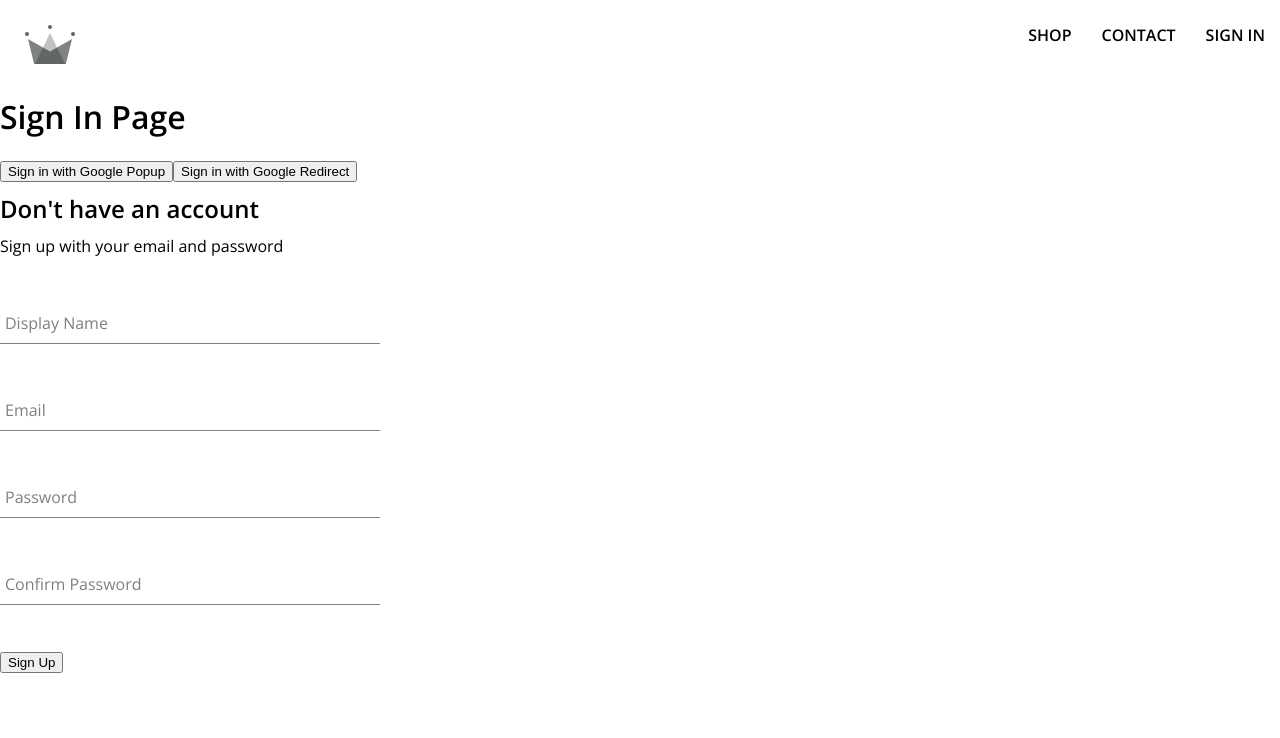
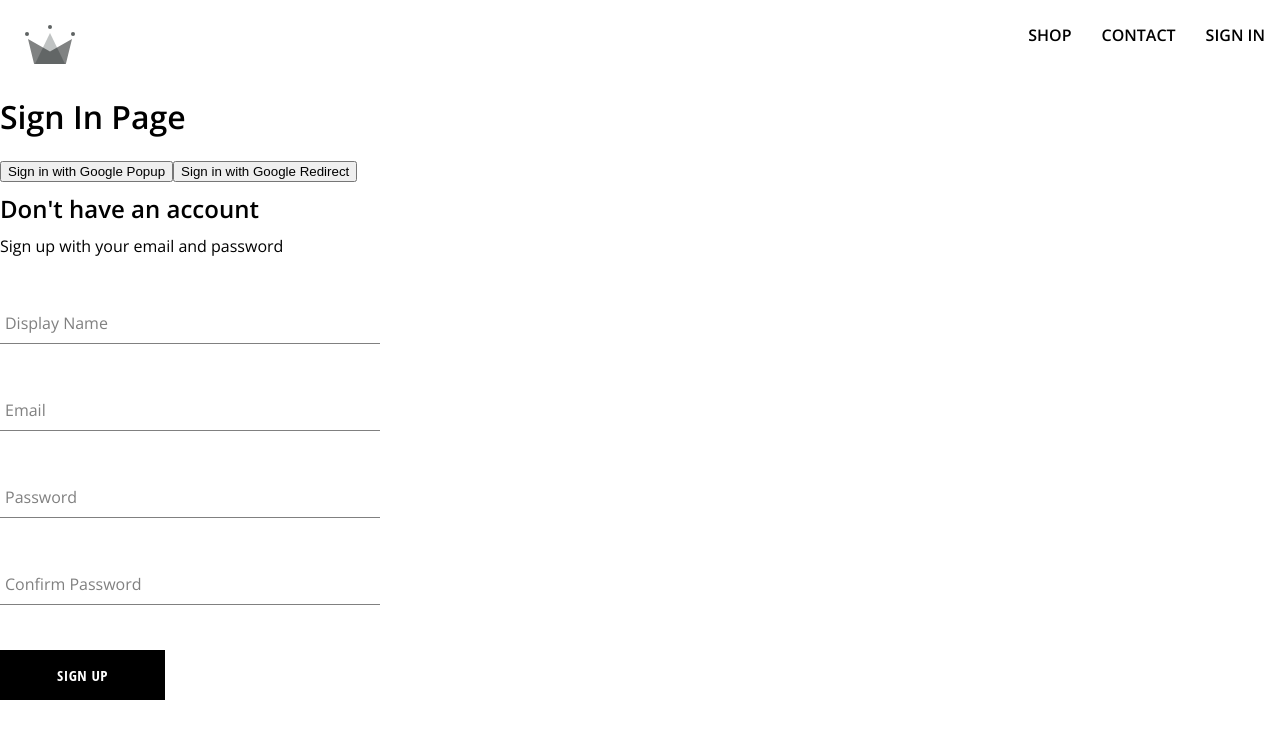
Before and after one commit to Tai-DucTran/fashion-ecommerce-shop, a React (Create React App) app: page /signin in a window 1280 px wide. Shown: the top 738 px of the page. Built offline with nearby package versions, Linux system fonts and the light colour scheme; no server answers; a web font is replaced by a local one.

Commit message:
components: create button

```diff
--- /dev/null
+++ b/src/components/button/button.component.jsx
@@ -0,0 +1,19 @@
+import './button.styles.scss';
+
+const BUTTON_TYPE_CLASSES = {
+  google: 'google-sign-in',
+  inverted: 'inverted',
+};
+
+const Button = ({ chidren, buttonType, ...otherProps }) => {
+  return (
+    <button
+      className={`button-container ${BUTTON_TYPE_CLASSES[buttonType]}`}
+      {...otherProps}
+    >
+      {chidren}
+    </button>
+  );
+};
+
+export default Button;
--- /dev/null
+++ b/src/components/button/button.styles.scss
@@ -0,0 +1,46 @@
+.button-container {
+  min-width: 165px;
+  width: auto;
+  height: 50px;
+  letter-spacing: 0.5px;
+  line-height: 50px;
+  padding: 0 35px 0 35px;
+  font-size: 15px;
+  background-color: black;
+  color: white;
+  text-transform: uppercase;
+  font-family: 'Open Sans Condensed';
+  font-weight: bolder;
+  border: none;
+  cursor: pointer;
+  display: flex;
+  justify-content: center;
+
+  &:hover {
+    background-color: white;
+    color: black;
+    border: 1px solid black;
+  }
+
+  &.google-sign-in {
+    background-color: #4285f4;
+    color: white;
+
+    &:hover {
+      background-color: #357ae8;
+      border: none;
+    }
+  }
+
+  &.inverted {
+    background-color: white;
+    color: black;
+    border: 1px solid black;
+
+    &:hover {
+      background-color: black;
+      color: white;
+      border: none;
+    }
+  }
+}
--- a/src/routes/sign-up-form/sign-up-form.components.jsx
+++ b/src/routes/sign-up-form/sign-up-form.components.jsx
@@ -1,6 +1,7 @@
 import { useState } from 'react';
 
 import FormInput from '../../components/form-input/form-input.component';
+import Button from '../../components/button/button.component';
 
 import {
   createAuthUserWithEmailAndPassword,
@@ -100,7 +101,7 @@
           value={confirmPassword}
         />
 
-        <button type="submit">Sign Up</button>
+        <Button type="submit" chidren={' Sign Up'}></Button>
       </form>
     </div>
   );
```
